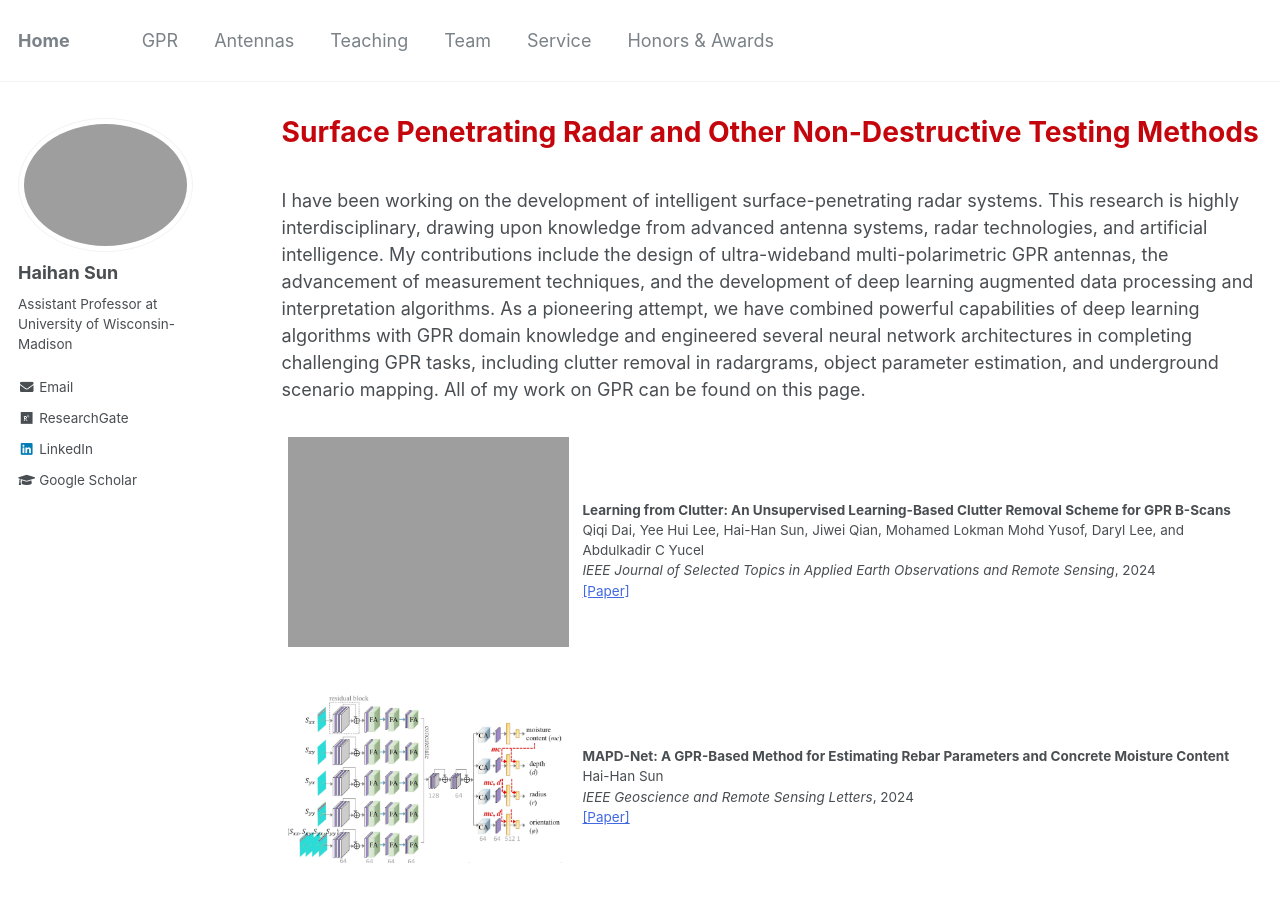
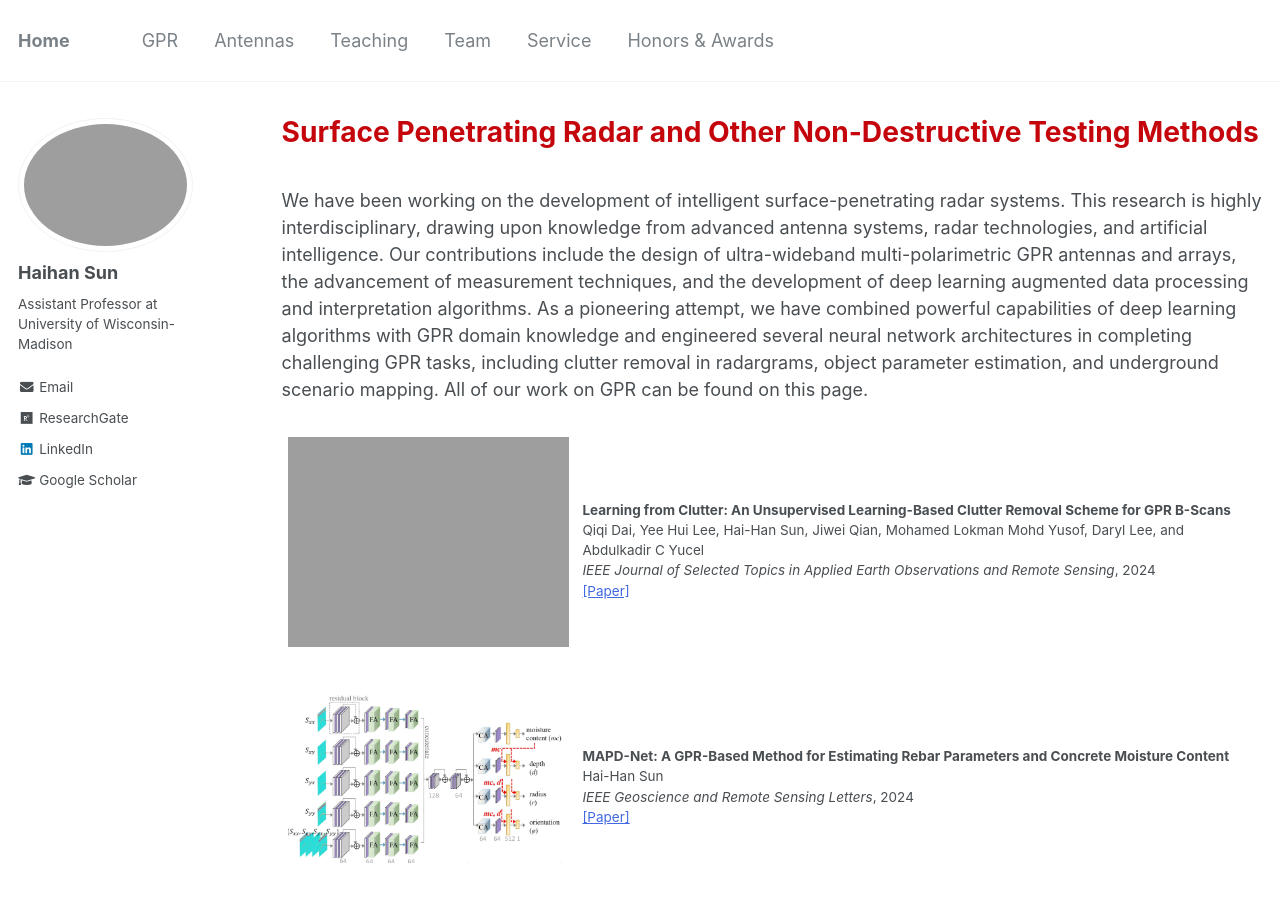
Before and after one commit to Haihan-Sun/Haihan-Sun.github.io, a Jekyll site: the page built from _pages/GPR.html, in a window 1280 px wide and 900 px high. Built offline with Jekyll 4.4.1, drawn with Linux system fonts in a browser that asks for light colours.

Commit message:
Update GPR.html

```diff
--- a/_pages/GPR.html
+++ b/_pages/GPR.html
@@ -15,12 +15,12 @@ author_profile: true
 <body>
 <br>
 
-I have been working on the development of intelligent surface-penetrating radar systems. This research is highly interdisciplinary,
-drawing upon knowledge from advanced antenna systems, radar technologies, and artificial intelligence. My contributions include the design of
-ultra-wideband multi-polarimetric GPR antennas, the advancement of measurement techniques, and the development of deep learning augmented data processing
+We have been working on the development of intelligent surface-penetrating radar systems. This research is highly interdisciplinary,
+drawing upon knowledge from advanced antenna systems, radar technologies, and artificial intelligence. Our contributions include the design of
+ultra-wideband multi-polarimetric GPR antennas and arrays, the advancement of measurement techniques, and the development of deep learning augmented data processing
 and interpretation algorithms. As a pioneering attempt, we have combined powerful capabilities of deep learning algorithms with GPR domain knowledge
 and engineered several neural network architectures in completing challenging GPR tasks, including clutter removal in radargrams, object parameter estimation, and underground
-scenario mapping. All of my work on GPR can be found on this page. <br />
+scenario mapping. All of our work on GPR can be found on this page. <br />
 
 <br>
 
```
